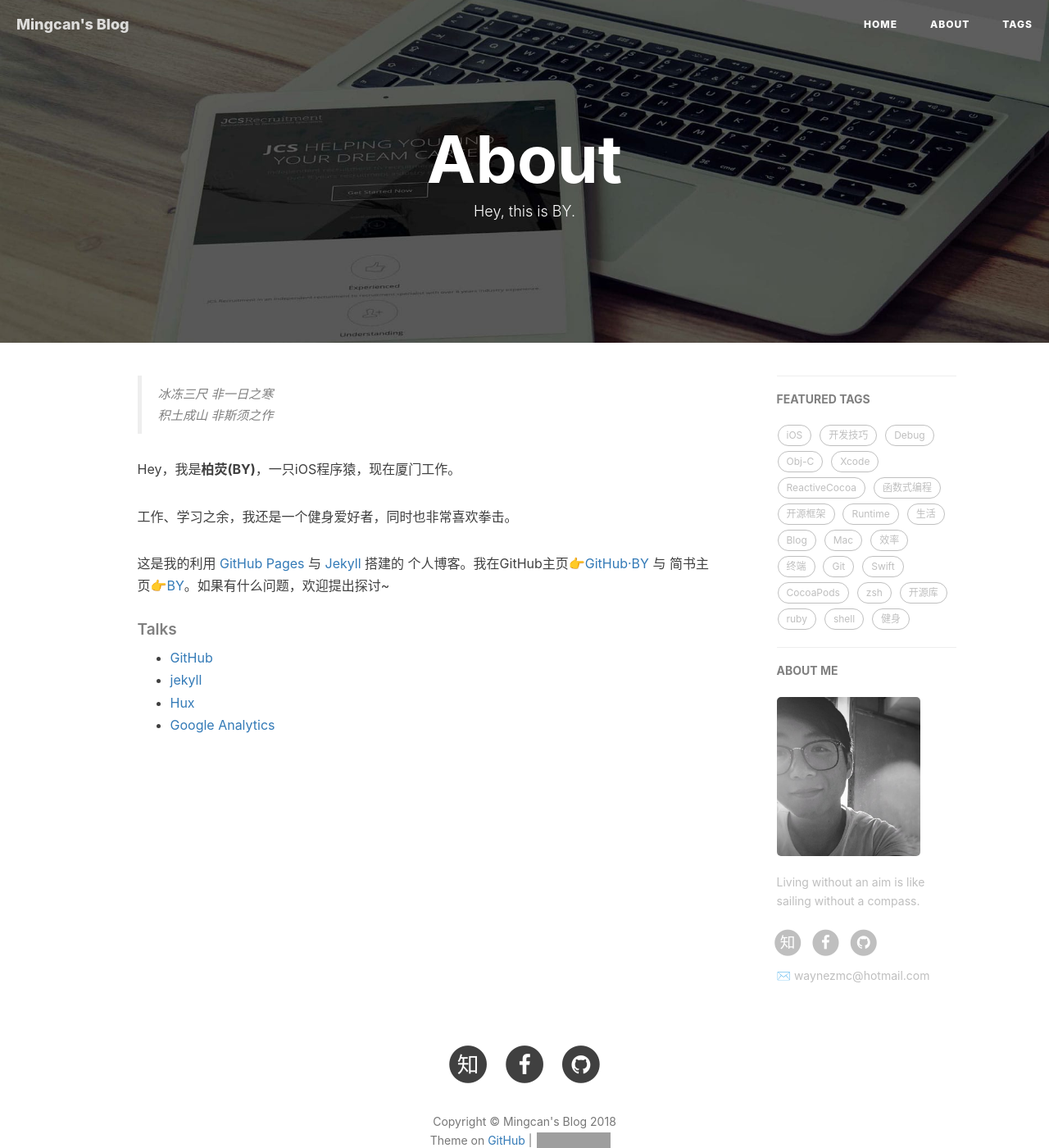
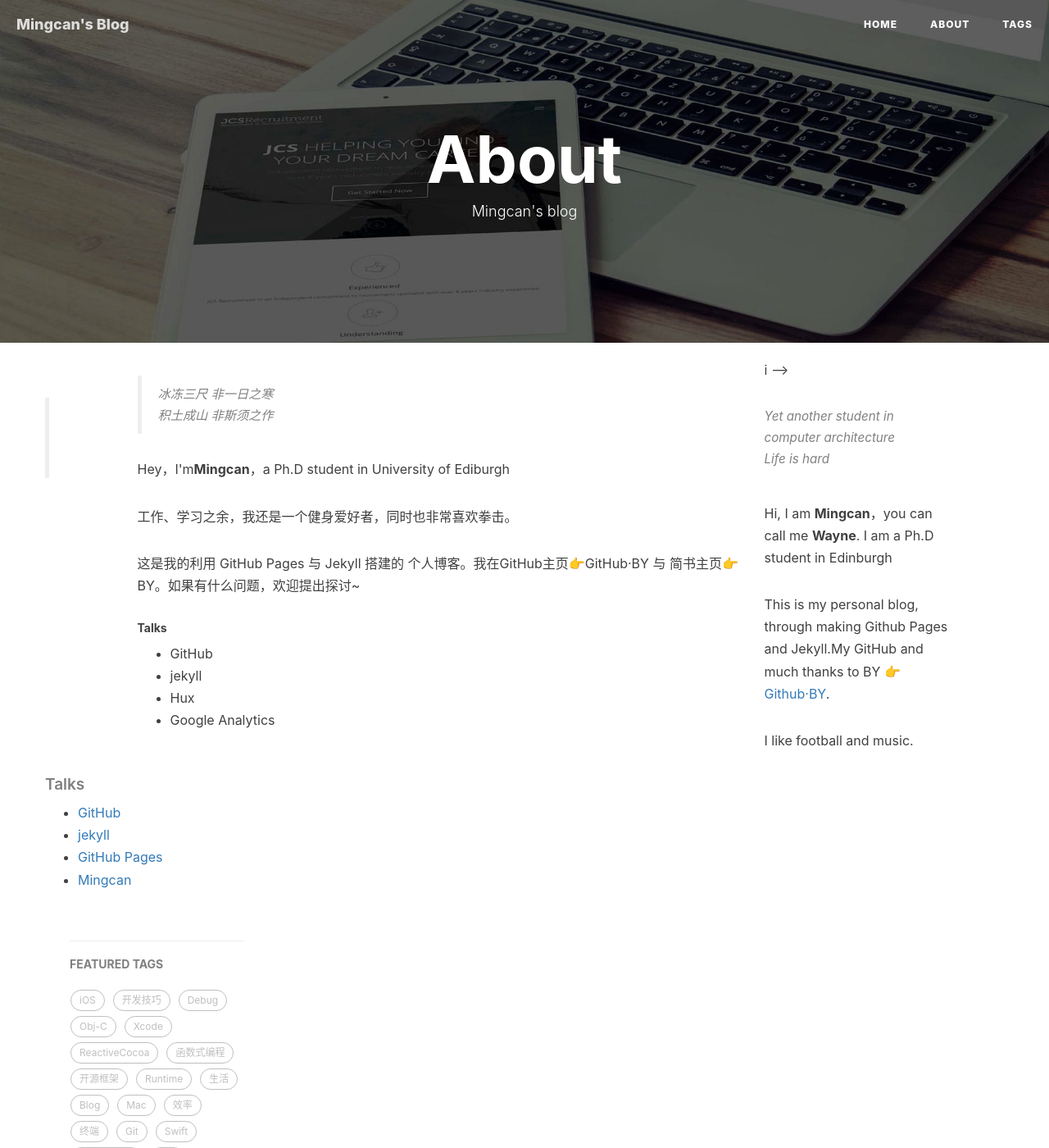
Before and after one commit to waynezmc/waynezmc.github.io, a Jekyll site: the page built from about.html, in a window 1280 px wide and 1400 px high. Shown: the whole window at 82% size. Built offline with Jekyll 4.4.1, drawn with Linux system fonts in a browser that asks for light colours; nearby versions of some CDN libraries; comment, search, counter and statistics services are not loaded; grey boxes are pictures that could not be loaded.

Commit message:
update about.html

```diff
--- a/about.html
+++ b/about.html
@@ -1,7 +1,7 @@
 ---
 layout: page
 title: "About"
-description: "Hey, this is BY."
+description: "Mingcan's blog"
 header-img: "img/post-bg-rwd.jpg"
 ---
 
@@ -12,13 +12,13 @@
 </select> -->
 
 <!-- Chinese Version -->
-<div class="zh post-container">
+<!--<div class="zh post-container">
 
     <!--copied from markdown -->
     <blockquote><p>冰冻三尺 非一日之寒<br>
     积土成山 非斯须之作</p></blockquote>
 
-    <p>Hey，我是<strong>柏荧(BY)</strong>，一只iOS程序猿，现在厦门工作。</p>
+    <p>Hey，I'm<strong>Mingcan</strong>，a Ph.D student in University of Ediburgh</p>
 
     <p>工作、学习之余，我还是一个健身爱好者，同时也非常喜欢拳击。</p>
 
@@ -34,18 +34,18 @@
         <li><a href="http://huangxuan.me/">Hux</a></li>
         <li><a href="https://analytics.google.com/analytics">Google Analytics</a></li>
     </ul>
-</div>
+</div>i -->
 
 <!-- English Version -->
-<!-- <div class="en post-container">
-    <blockquote><p>Yet another iOS Developer. <br>
-    Yet another Life-long Student.</p></blockquote>
+<div class="en post-container">
+    <blockquote><p>Yet another student in computer architecture <br>
+    Life is hard</p></blockquote>
 
-    <p>Hi, I am <strong>Baiying Qiu</strong>，you can call me <strong>BY</strong>. I am an iOS software engineer and currently working in Xiamen</p>
+    <p>Hi, I am <strong>Mingcan</strong>，you can call me <strong>Wayne</strong>. I am a Ph.D student in Edinburgh</p>
 
-    <p>This is my personal blog, through making Github Pages and Jekyll.My GitHub  👉 <a href="http://github.com/qiubaiying">Github·BY</a>.</p>
+    <p>This is my personal blog, through making Github Pages and Jekyll.My GitHub and much thanks to BY 👉 <a href="http://github.com/qiubaiying">Github·BY</a>.</p>
 
-    <p>I am a sports enthusiast, I like fitness, running and boxing.</p>
+    <p>I like football and music.</p>
 
     <h5>Talks</h5>
 
@@ -53,9 +53,9 @@
     <li><a href="https://github.com">GitHub</a></li>
     <li><a href="http://jekyll.com.cn/">jekyll</a></li>
     <li><a href="https://pages.github.com/">GitHub Pages</a></li>
-    <li><a href="https://qiubaiying.github.io">BY</a></li>
+    <li><a href="https://waynezmc.github.io">Mingcan</a></li>
     </ul>
-</div> -->
+</div>
 
 <!-- Handle Language Change -->
 <script type="text/javascript">
```
